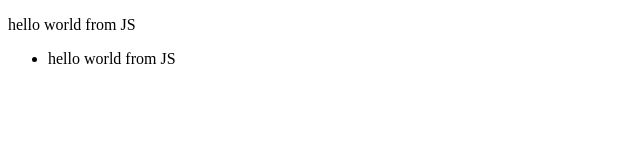
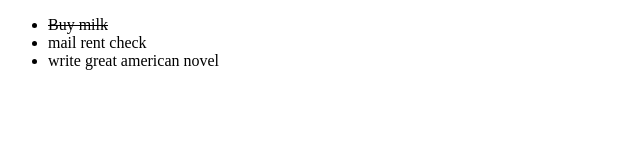
Before and after one commit to thinkful-ei-gecko/Tieran-Quasar-Day4, a plain HTML site: page index.html in a window 1280 px wide. Shown: the whole page, without its empty margins (0-640 px from the left). Drawn offline with nearby package versions, Linux system fonts and the light colour scheme.

Commit message:
went over 2nd example

```diff
--- a/index.css
+++ b/index.css
@@ -1,4 +1,7 @@
+.hidden {
+  display: none;
+}
 
-.hidden {
-    display: none;
-  }
+.complete {
+  text-decoration: line-through;
+}
--- a/index.html
+++ b/index.html
@@ -11,12 +11,13 @@
         <link href="index.css" rel="stylesheet" type="text/css" />
     </head>
     <body>
-      <h1 class="js-hide-it">Hello from original HTML</h1>
-      <p class="js-hello-world"></p>
-      <ul>
-        <li class="js-hello-world"></li>
-      </ul>
-
+      <div class='hidden js-parent-demo'>
+        <ul class='js-to-dos'>
+          <li class="js-complete">Buy milk</li>
+          <li>mail rent check</li>
+          <li>write great american novel</li>
+        </ul>
+      </div>
       <script src="index.js"></script>
     </body>
 </html>
--- a/index.js
+++ b/index.js
@@ -1,6 +1,12 @@
-function doHelloWorld() {
-    $('.js-hide-it').addClass('hidden');
-    $('.js-hello-world').text('hello world from JS');
-  }
+'use strict';
 
-  doHelloWorld();
+function doIt() {
+  const toDos = $('.js-to-dos');
+  // this will grab the first parent of toDos that has the `.js-parent-demo`
+  // class
+  toDos.parent('.js-parent-demo').removeClass('hidden');
+  // this will look at all children of toDos that have the `.js-complete class`
+  toDos.find('.js-complete').addClass('complete');
+}
+
+doIt();
```
